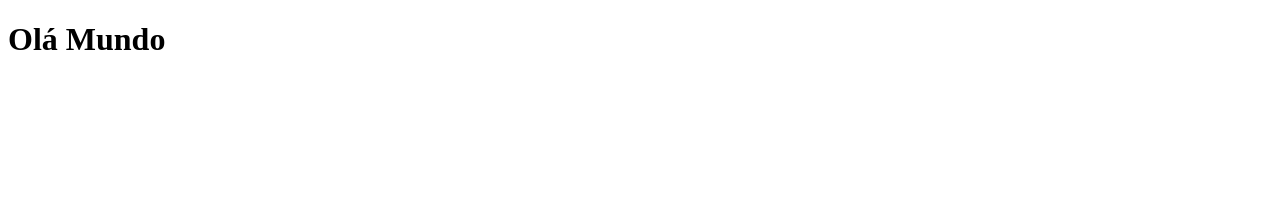
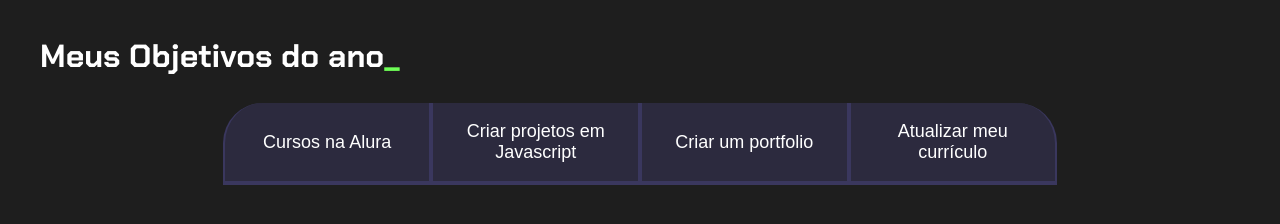
Before and after one commit to mersaao/Projeto-de-Vida-3A, a plain HTML site: page index.html in a window 1280 px wide. Drawn offline with Linux system fonts and the light colour scheme.

Commit message:
Add files via upload

```diff
--- a/index.html
+++ b/index.html
@@ -1,12 +1,22 @@
 <!DOCTYPE html>
-<html lang="en">
+<html lang="pt-br">
+
 <head>
     <meta charset="UTF-8">
-    <meta http-equiv="X-UA-Compatible" content="IE=edge">
     <meta name="viewport" content="width=device-width, initial-scale=1.0">
-    <title>Document</title>
+    <title>Meus objetivos do ano</title>
+    <link rel="stylesheet" href="style.css">
 </head>
+
 <body>
-    <h1>Olá Mundo</h1>
+    <section class="conteudo-principal">
+        <h2 class="titulo-principal">Meus Objetivos do ano<span>_</span></h2>
+        <div class="botoes">
+            <button class="botao">Cursos na Alura</button>
+            <button class="botao">Criar projetos em Javascript</button>
+            <button class="botao">Criar um portfolio</button>
+            <button class="botao">Atualizar meu currículo</button>
+        </div>
+    </section>
 </body>
 </html>
--- a/style.css
+++ b/style.css
@@ -0,0 +1,76 @@
+@import url('https://fonts.googleapis.com/css2?family=Chakra+Petch:wght@400;700&display=swap');
+
+:root {
+    --cor-de-fundo: #1E1E1E;
+    --verde: #6FFF57;
+    --branco: #FFFFFF;
+    --botao-ativo: #3A375E;
+    --botao-inativo: rgba(58, 55, 94, 0.5);
+    --texto-fundo: rgba(58, 55, 94, 0.3);
+}
+
+body {
+    background-color: var(--cor-de-fundo);
+    color: var(--branco);
+    font-family: 'Chakra Petch', sans-serif;
+}
+
+
+.conteudo-principal {
+    display: flex;
+    flex-direction: column;
+    justify-content: center;
+    align-items: center;
+    max-width: 1200px;
+    width: 100%;
+    margin: 0 auto;
+}
+
+.titulo-principal {
+    text-align: left;
+    width: 100%;
+    font-size: 32px;
+}
+
+.titulo-principal span {
+    color: var(--verde);
+}
+
+.botao {
+    font-family: "Crakra Petch", sans-serif;
+    background-color: var(--botao-inativo);
+    color: var(--branco);
+    display: flex;
+    justify-content: center;
+    padding: 1em;
+    font-size: 18px;
+    align-items: center;
+    width: 100%;
+    border-bottom: 4px solid var(--botao-ativo);
+    border-left: 2px solid var(--botao-ativo);
+    border-right: 2px solid var(--botao-ativo);
+    border-top: none;
+}
+
+.botao:first-child {
+    border-radius: 40px 40px 0 0;
+}
+
+.botoes {
+    display: block;
+}
+
+
+@media screen and (min-width: 768px) {
+    .botoes {
+        display: flex;
+    }
+
+    .botao:first-child {
+        border-radius: 40px 0 0 0;
+    }
+
+    .botao:last-child {
+        border-radius: 0 40px 0 0;
+    }
+}
```
Also changed, not shown: 1 other file.
